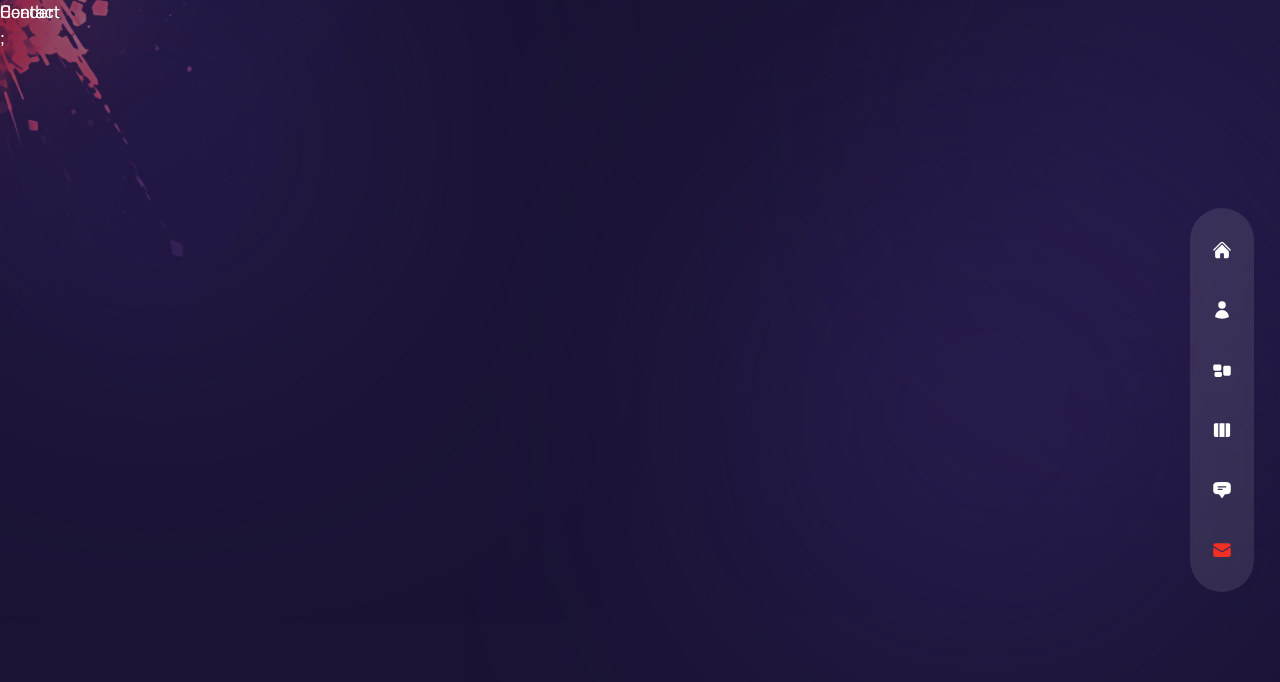
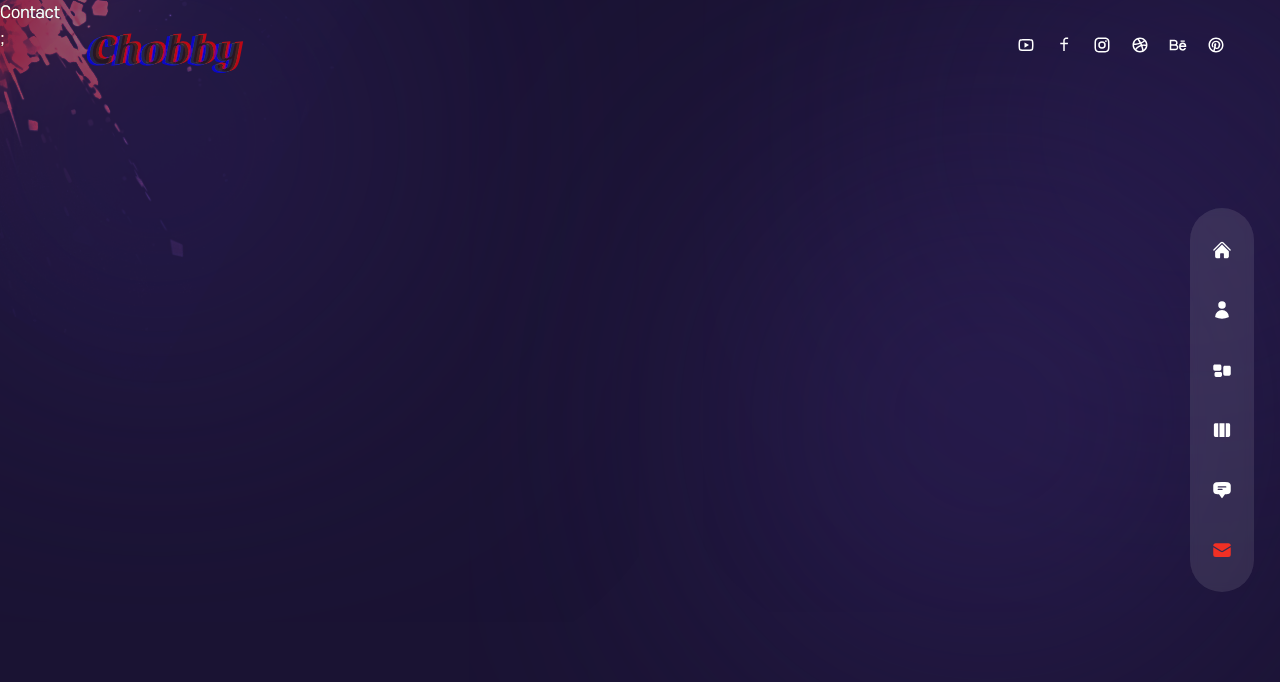
Before and after one commit to kwb020312/DigitalReality, a Next.js app: page /contact in a window 1280 px wide. Shown: the top 682 px of the page. Built offline with nearby package versions, Linux system fonts and the light colour scheme.

Commit message:
Feat: Social Links

```diff
--- a/components/Header.js
+++ b/components/Header.js
@@ -1,5 +1,22 @@
+import Image from "next/image";
+
+import Link from "next/link";
+
+import Socials from '../components/Socials'
+
 const Header = () => {
-  return <header className="absolute z-30 w-full">Header</header>;
+  return <header className="absolute z-30 w-full flex items-center px-16 xl:px-0 xl:h-[90px]">
+    <div className="container mx-auto">
+      <div className="flex flex-col lg:flex-row justify-between items-center gap-y-6 py-8">
+        {/* 로고 */}
+        <Link href={'/'}>
+          <Image src={'/Chobby.svg'} width={220} height={48} alt="" priority={true} />
+        </Link>
+        {/* 소셜 */}
+        <Socials />
+      </div>
+    </div>
+  </header>;
 };
 
 export default Header;
--- a/components/Socials.js
+++ b/components/Socials.js
@@ -1,5 +1,28 @@
+import Link from "next/link";
+
+import {RiYoutubeLine, RiInstagramLine, RiFacebookLine, RiDribbbleLine, RiBehanceLine, RiPinterestLine} from 'react-icons/ri'
+
 const Socials = () => {
-  return <div>Socials</div>;
+  return <div className="flex items-center gap-x-5 text-lg">
+    <Link href={''} className="hover:text-accent transition-all duration-300">
+      <RiYoutubeLine />
+    </Link>
+    <Link href={''} className="hover:text-accent transition-all duration-300">
+      <RiFacebookLine />
+    </Link>
+    <Link href={''} className="hover:text-accent transition-all duration-300">
+      <RiInstagramLine />
+    </Link>
+    <Link href={''} className="hover:text-accent transition-all duration-300">
+      <RiDribbbleLine />
+    </Link>
+    <Link href={''} className="hover:text-accent transition-all duration-300">
+      <RiBehanceLine />
+    </Link>
+    <Link href={''} className="hover:text-accent transition-all duration-300">
+      <RiPinterestLine />
+    </Link>
+  </div>;
 };
 
 export default Socials;
```
Also changed, not shown: public/Chobby.svg (added), public/logo.svg (deleted).
